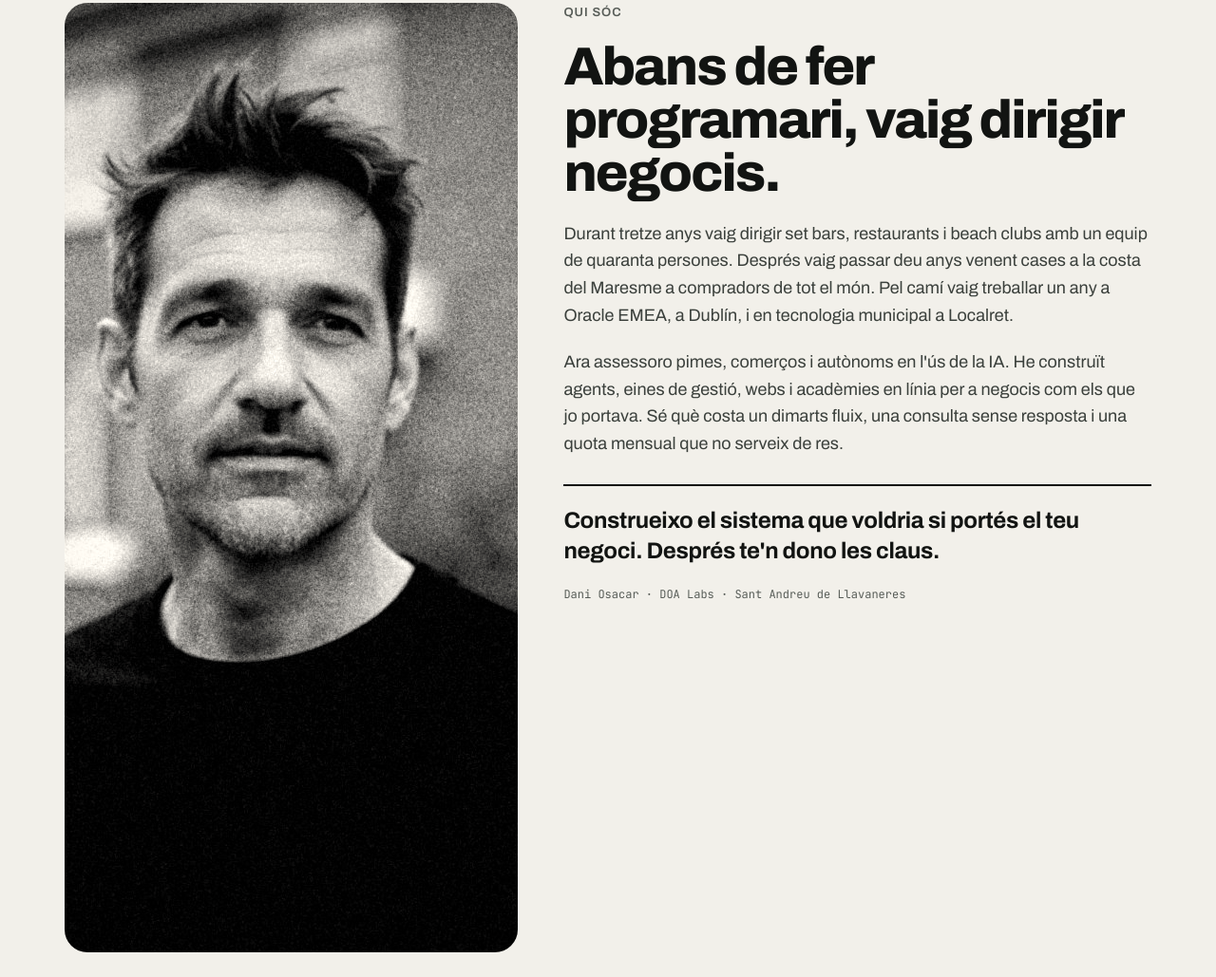
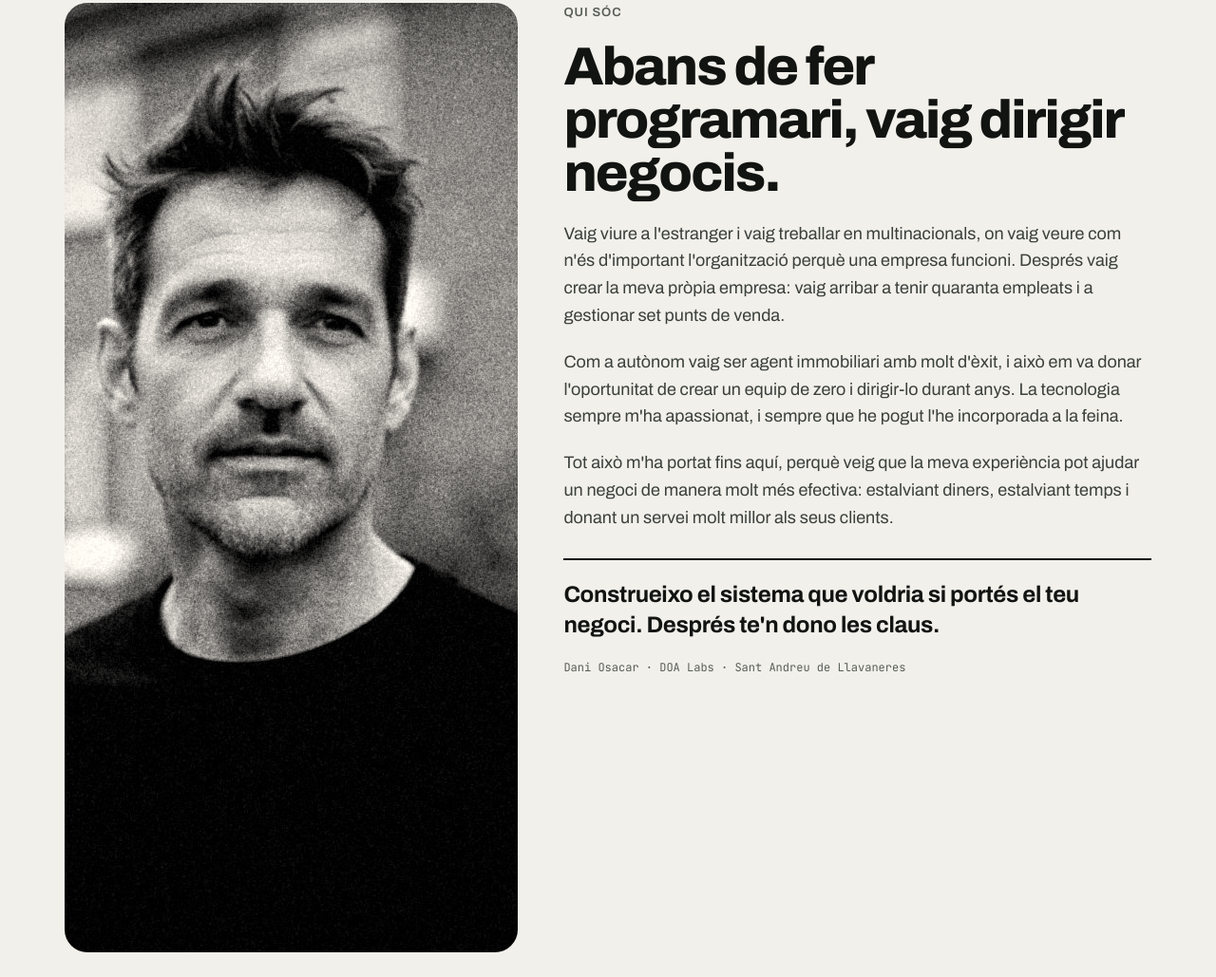
Before and after one commit to doalabs/website, a plain HTML site: page index.html in a window 1280 px wide. Shown: the part 8476-9505 px from the top of the page at 95% size. Drawn offline with Linux system fonts and the light colour scheme.

Commit message:
Rewrite 'Qui sóc' in Dani's words
Co-Authored-By: Claude Opus 5.5 <noreply@anthropic.com>
Claude-Session: https://claude.ai/code/session_016q8vSYpw5PmLPt5F3fnn3k

```diff
--- a/index.html
+++ b/index.html
@@ -218,8 +218,9 @@
       <div class="text">
         <div class="label">Qui sóc</div>
         <h2 class="h2">Abans de fer programari, vaig dirigir negocis.</h2>
-        <p>Durant tretze anys vaig dirigir set bars, restaurants i beach clubs amb un equip de quaranta persones. Després vaig passar deu anys venent cases a la costa del Maresme a compradors de tot el món. Pel camí vaig treballar un any a Oracle EMEA, a Dublín, i en tecnologia municipal a Localret.</p>
-        <p>Ara assessoro pimes, comerços i autònoms en l'ús de la IA. He construït agents, eines de gestió, webs i acadèmies en línia per a negocis com els que jo portava. Sé què costa un dimarts fluix, una consulta sense resposta i una quota mensual que no serveix de res.</p>
+        <p>Vaig viure a l'estranger i vaig treballar en multinacionals, on vaig veure com n'és d'important l'organització perquè una empresa funcioni. Després vaig crear la meva pròpia empresa: vaig arribar a tenir quaranta empleats i a gestionar set punts de venda.</p>
+        <p>Com a autònom vaig ser agent immobiliari amb molt d'èxit, i això em va donar l'oportunitat de crear un equip de zero i dirigir-lo durant anys. La tecnologia sempre m'ha apassionat, i sempre que he pogut l'he incorporada a la feina.</p>
+        <p>Tot això m'ha portat fins aquí, perquè veig que la meva experiència pot ajudar un negoci de manera molt més efectiva: estalviant diners, estalviant temps i donant un servei molt millor als seus clients.</p>
         <p class="statement">Construeixo el sistema que voldria si portés el teu negoci. Després te'n dono les claus.</p>
         <span class="mono">Dani Osacar · DOA Labs · Sant Andreu de Llavaneres</span>
       </div>
```
